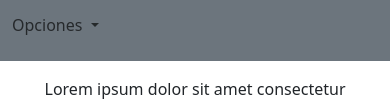
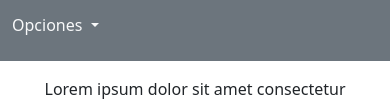
Before and after one commit to joaquintalice/14.1.2, a plain HTML site: page index.html in a window 390 px wide. Both pictures are taken after a click on the button "Toggle navigation". Shown: the part 241-342 px from the top of the page. Drawn offline with nearby package versions, Linux system fonts and the light colour scheme.

Commit message:
style: options text color

```diff
--- a/index.html
+++ b/index.html
@@ -40,8 +40,8 @@
 
                 <ul class="navbar-nav me-auto mb-2 mb-lg-0 d-flex d-lg-none">
                     <li class="nav-item dropdown">
-                        <a class="nav-link dropdown-toggle blank-option" href="#" role="button"
-                            data-bs-toggle="dropdown" aria-expanded="false">
+                        <a class="nav-link dropdown-toggle text-light" href="#" role="button" data-bs-toggle="dropdown"
+                            aria-expanded="false">
                             Opciones
                         </a>
                         <ul class="dropdown-menu">
```
